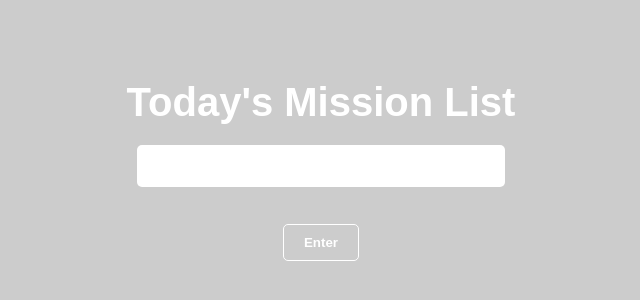
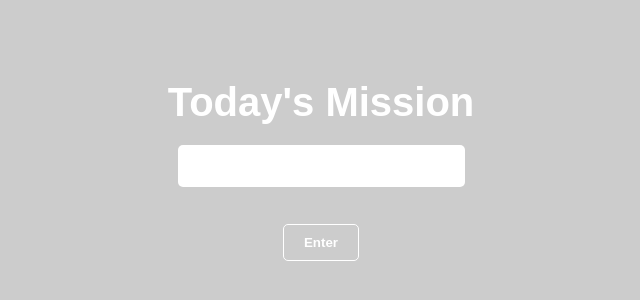
Before and after one commit to AshGarden/TodaysMissionList, a plain HTML site: page index.html in a window 1280 px wide. Shown: the part 226-526 px from the top of the page, without its empty margins (319-959 px from the left). Drawn offline with nearby package versions, Linux system fonts and the light colour scheme.

Commit message:
Update index.html

```diff
--- a/index.html
+++ b/index.html
@@ -157,7 +157,7 @@ input[type="checkbox"]:checked:before {
     <!-- ToDoリストのコンテナ -->
     <div id="root">
         <!-- タイトル -->
-        <h1>Today's Mission List</h1>
+        <h1>Today's Mission</h1>
         <!-- ToDoを追加するためのフォーム -->
         <form>
             <input type="text" />
```
